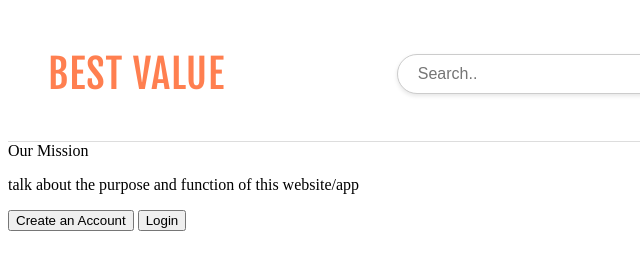
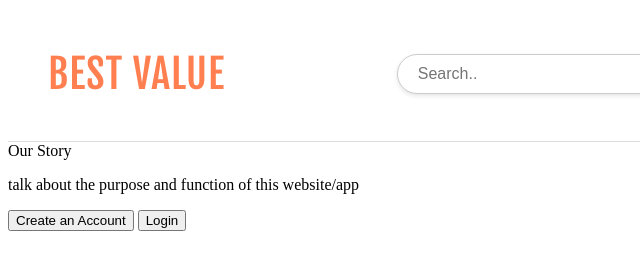
Before and after one commit to marcus1in/best-value, a plain HTML site: page home.html in a window 1280 px wide. Shown: the full height of the page, 0-640 px from the left. Drawn offline with Linux system fonts and the light colour scheme.

Commit message:
first change

```diff
--- a/home.html
+++ b/home.html
@@ -23,7 +23,7 @@
         </header>
 
         <section class="container">
-            <div>Our Mission</div>
+            <div>Our Story</div>
             <p>talk about the purpose and function of this website/app</p>
             <button>Create an Account</button>
             <button>Login</button>
```
